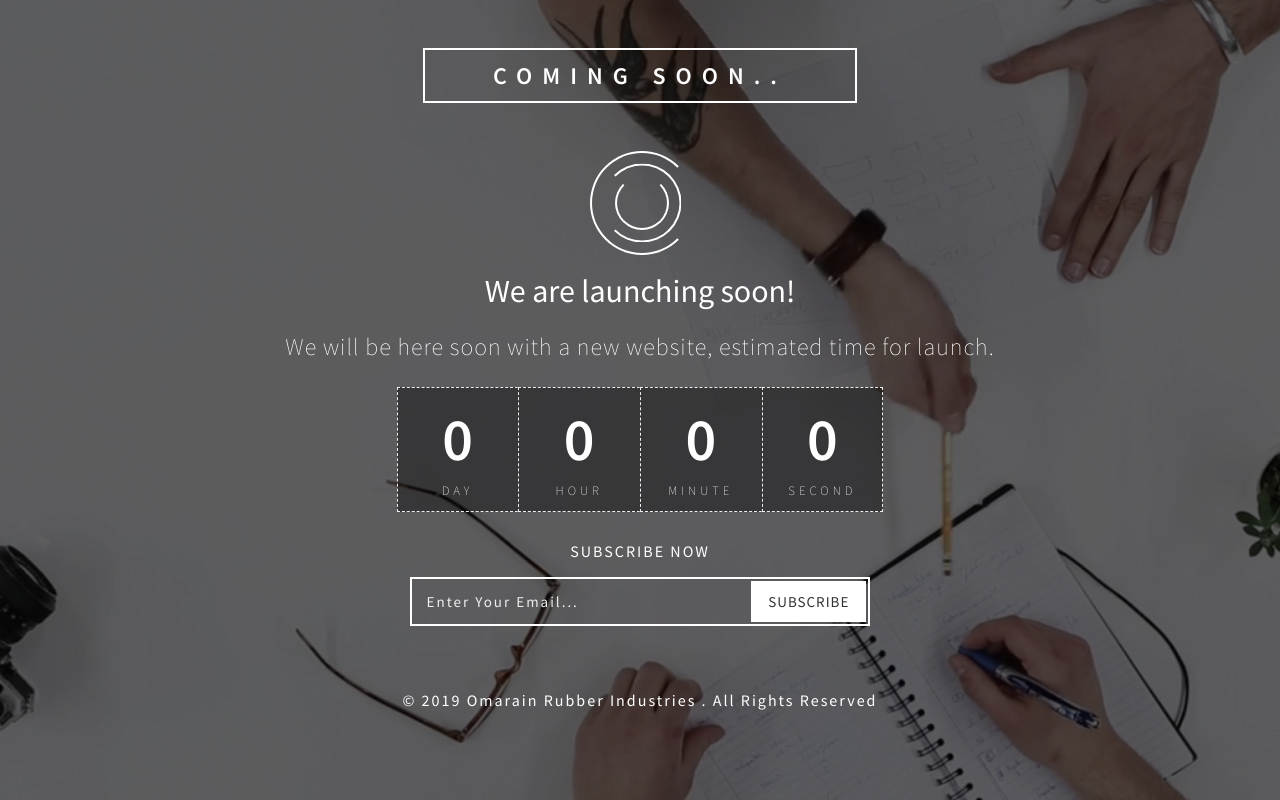
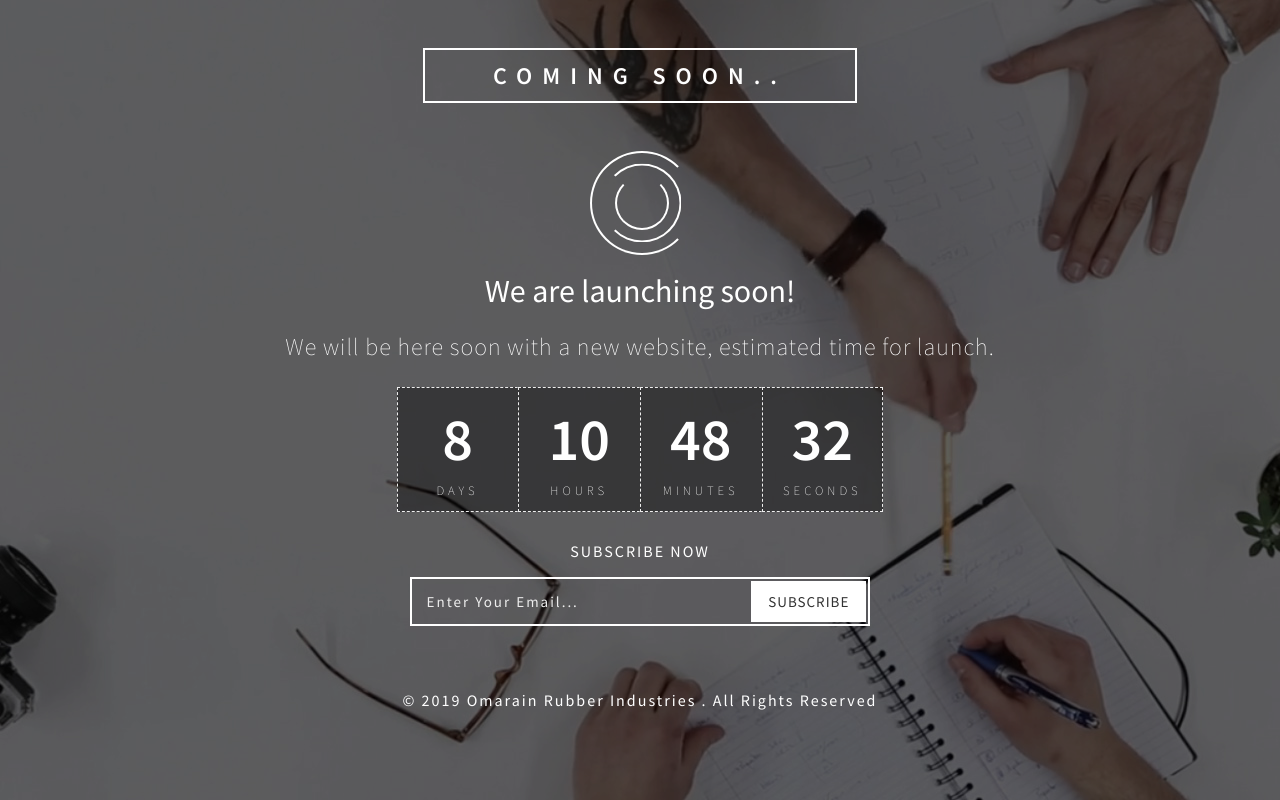
Before and after one commit to softclainsolutionsindia/omarainlaunch, a plain HTML site: page index.html in a window 1280 px wide. Drawn offline with Linux system fonts and the light colour scheme.

Commit message:
updated 20200523

```diff
--- a/index.html
+++ b/index.html
@@ -1,8 +1,4 @@
-<!--Author: W3layouts
-Author URL: http://w3layouts.com
-License: Creative Commons Attribution 3.0 Unported
-License URL: http://creativecommons.org/licenses/by/3.0/
--->
+
 <!DOCTYPE HTML>
 <html lang="zxx">
 
@@ -84,9 +80,9 @@ License URL: http://creativecommons.org/licenses/by/3.0/
 	<!-- easy to customize -->
 	<script>
 		$('#simply-countdown-losange').simplyCountdown({
-			year: 2019,
-			month: 08,
-			day: 20
+			year: 2020,
+			month: 06,
+			day: 01
 		});
 	</script>
 	<!-- //Countdown-Timer-JavaScript -->
```
